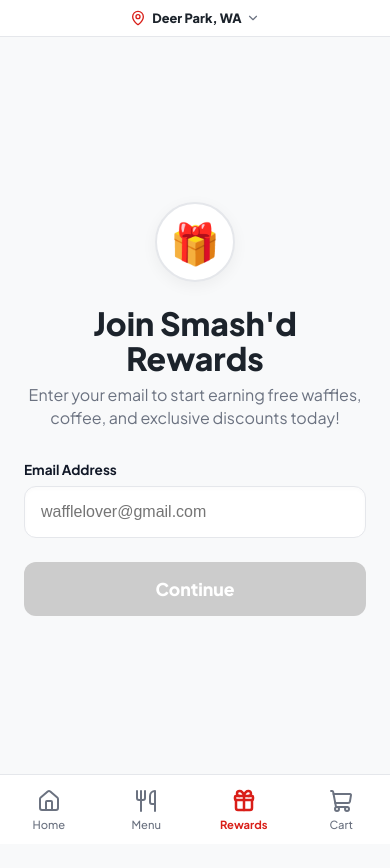
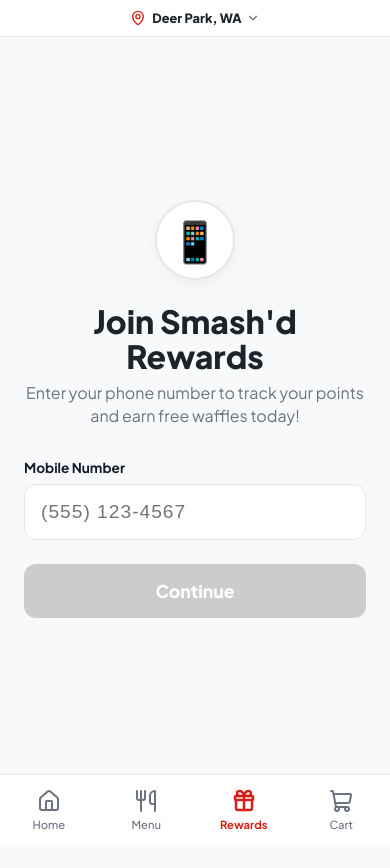
Before and after one commit to KingShawheen/SmashdWaffle, a Next.js app: page /rewards in a window 390 px wide. Shown: the top 868 px of the page. Built offline with nearby package versions, Linux system fonts and the light colour scheme.

Commit message:
Updated Rewards Auth to require Phone Number to align with Square POS customer directory

```diff
--- a/src/app/rewards/page.tsx
+++ b/src/app/rewards/page.tsx
@@ -3,20 +3,34 @@
 import { useState } from 'react';
 
 export default function Rewards() {
-  const [email, setEmail] = useState('');
+  const [phone, setPhone] = useState('');
   const [isAuthenticated, setIsAuthenticated] = useState(false);
   const [isSubmitting, setIsSubmitting] = useState(false);
 
   const handleLogin = (e: React.FormEvent) => {
     e.preventDefault();
-    if (!email.includes('@')) return;
+    if (phone.length < 10) return;
 
     setIsSubmitting(true);
-    // Simulate API call to Firebase/Authentication
+    // Simulate API call to Firebase/Authentication/Square
     setTimeout(() => {
       setIsSubmitting(false);
       setIsAuthenticated(true);
     }, 1000);
+  };
+
+  const formatPhone = (val: string) => {
+    const cleaned = ('' + val).replace(/\D/g, '');
+    let match = cleaned.match(/^(\d{3})(\d{3})(\d{4})$/);
+    if (match) {
+      return '(' + match[1] + ') ' + match[2] + '-' + match[3];
+    }
+    return val;
+  };
+
+  const handlePhoneChange = (e: React.ChangeEvent<HTMLInputElement>) => {
+    const formatted = formatPhone(e.target.value);
+    setPhone(formatted);
   };
 
   if (!isAuthenticated) {
@@ -24,24 +38,25 @@ export default function Rewards() {
       <main style={{ backgroundColor: 'var(--sw-bg)', minHeight: '100vh', padding: 'env(safe-area-inset-top, 3rem) 1.5rem 100px', display: 'flex', flexDirection: 'column', alignItems: 'center', justifyContent: 'center' }}>
         <div style={{ textAlign: 'center', marginBottom: '2rem' }}>
           <div style={{ width: '80px', height: '80px', margin: '0 auto 1.5rem', backgroundColor: 'var(--sw-surface)', borderRadius: '50%', display: 'flex', alignItems: 'center', justifyContent: 'center', fontSize: '2.5rem', boxShadow: '0 4px 15px rgba(0,0,0,0.05)', border: '2px solid var(--sw-border)' }}>
-            🎁
+            📱
           </div>
           <h1 style={{ fontSize: '2rem', fontWeight: 900, color: 'var(--sw-navy)', marginBottom: '0.5rem', lineHeight: 1.1 }}>
             Join Smash'd Rewards
           </h1>
           <p style={{ color: 'var(--sw-text-muted)', fontSize: '1rem', lineHeight: 1.4 }}>
-            Enter your email to start earning free waffles, coffee, and exclusive discounts today!
+            Enter your phone number to track your points and earn free waffles today!
           </p>
         </div>
 
         <form onSubmit={handleLogin} style={{ width: '100%', maxWidth: '400px' }}>
           <div style={{ marginBottom: '1.5rem' }}>
-            <label style={{ display: 'block', fontSize: '0.85rem', fontWeight: 700, marginBottom: '0.5rem', color: 'var(--sw-text)' }}>Email Address</label>
+            <label style={{ display: 'block', fontSize: '0.85rem', fontWeight: 700, marginBottom: '0.5rem', color: 'var(--sw-text)' }}>Mobile Number</label>
             <input
-              type="email"
-              value={email}
-              onChange={(e) => setEmail(e.target.value)}
-              placeholder="wafflelover@gmail.com"
+              type="tel"
+              value={phone}
+              onChange={handlePhoneChange}
+              placeholder="(555) 123-4567"
+              maxLength={14}
               required
               style={{
                 width: '100%',
@@ -49,7 +64,8 @@ export default function Rewards() {
                 borderRadius: '12px',
                 border: '1px solid var(--sw-border)',
                 backgroundColor: 'var(--sw-surface)',
-                fontSize: '1rem',
+                fontSize: '1.2rem',
+                letterSpacing: '1px',
                 outline: 'none',
                 boxShadow: 'inset 0 2px 4px rgba(0,0,0,0.02)'
               }}
@@ -57,18 +73,18 @@ export default function Rewards() {
           </div>
           <button
             type="submit"
-            disabled={isSubmitting || !email}
+            disabled={isSubmitting || phone.length < 10}
             style={{
               width: '100%',
-              backgroundColor: email ? 'var(--sw-red)' : '#ccc',
+              backgroundColor: phone.length >= 10 ? 'var(--sw-red)' : '#ccc',
               color: 'white',
               fontSize: '1.1rem',
               fontWeight: 800,
               padding: '1rem',
               borderRadius: '12px',
-              boxShadow: email ? '0 4px 14px rgba(220, 38, 38, 0.3)' : 'none',
+              boxShadow: phone.length >= 10 ? '0 4px 14px rgba(220, 38, 38, 0.3)' : 'none',
               border: 'none',
-              cursor: email ? 'pointer' : 'not-allowed',
+              cursor: phone.length >= 10 ? 'pointer' : 'not-allowed',
               opacity: isSubmitting ? 0.7 : 1
             }}
           >
@@ -88,7 +104,7 @@ export default function Rewards() {
         <div style={{ display: 'flex', justifyContent: 'space-between', alignItems: 'center', marginBottom: '1.5rem' }}>
           <div>
             <p style={{ fontSize: '0.8rem', color: 'var(--sw-text-muted)', fontWeight: 600, marginBottom: '0.2rem' }}>Welcome to Rewards,</p>
-            <h1 style={{ fontSize: '1.2rem', fontWeight: 800, margin: 0, color: 'var(--sw-navy)' }}>{email}</h1>
+            <h1 style={{ fontSize: '1.2rem', fontWeight: 800, margin: 0, color: 'var(--sw-navy)' }}>{phone}</h1>
           </div>
           <button onClick={() => setIsAuthenticated(false)} style={{ fontSize: '0.8rem', color: 'var(--sw-red)', fontWeight: 700, background: 'none', border: 'none', textDecoration: 'underline' }}>Sign Out</button>
         </div>
```
